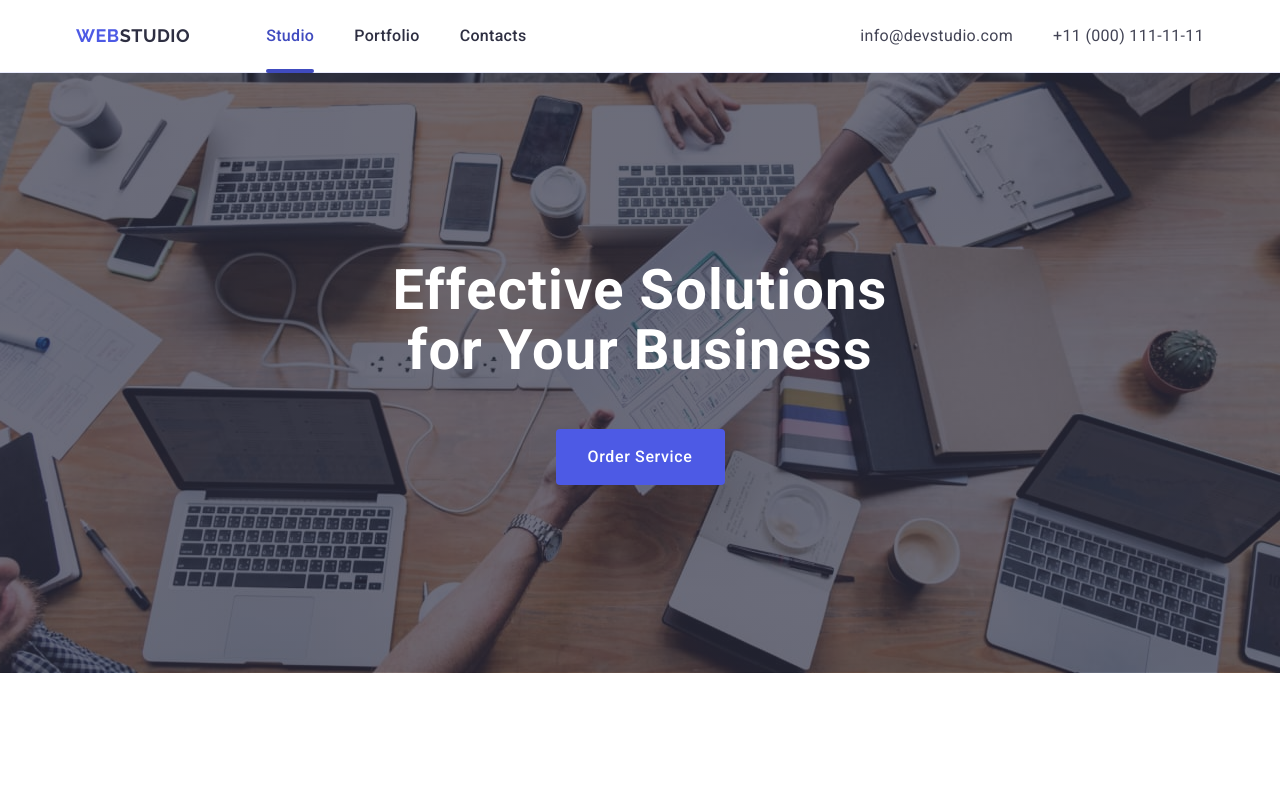
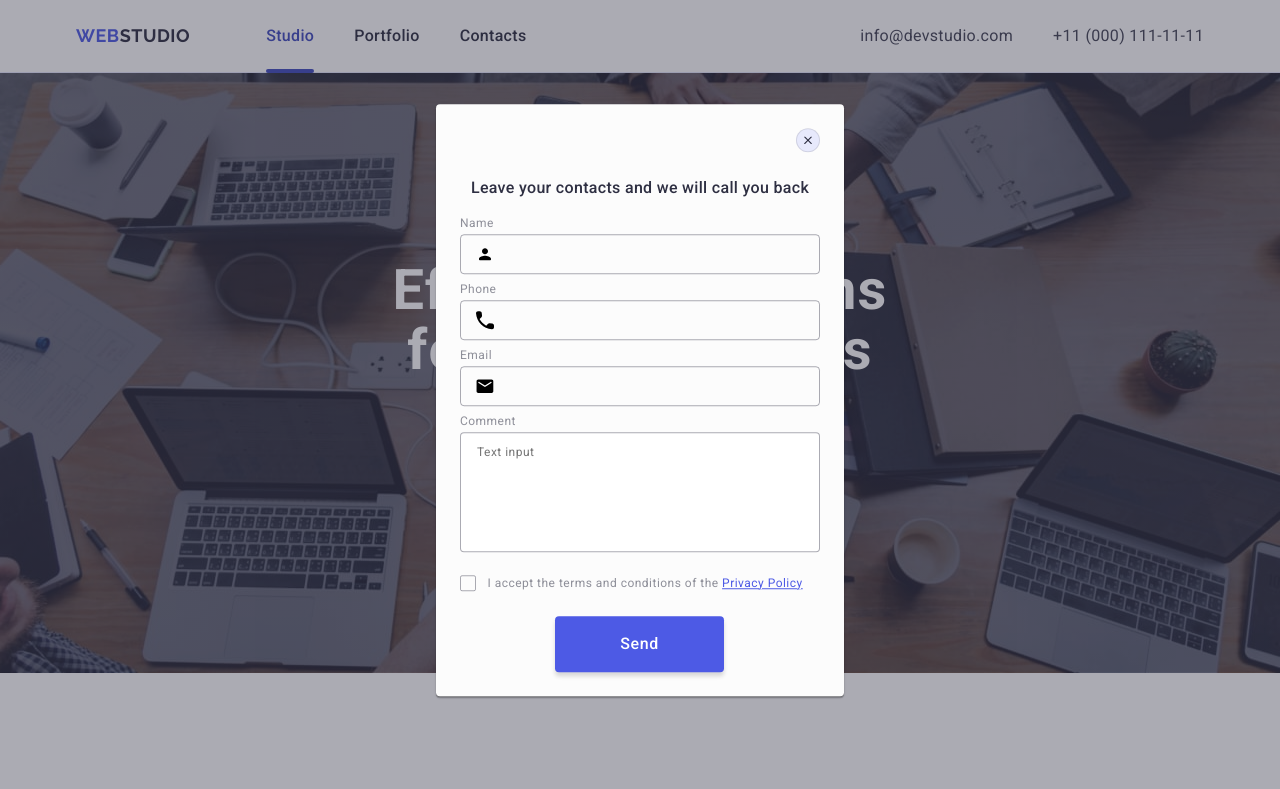
Before and after one commit to Nadiia-v/goit-markup-hw-05, a plain HTML site: page index.html in a window 1280 px wide. Shown: the top 789 px of the page. Drawn offline with nearby package versions, Linux system fonts and the light colour scheme.

Commit message:
Add new corrections

```diff
--- a/css/styles.css
+++ b/css/styles.css
@@ -641,30 +641,43 @@ img {
   border-radius: 4px;
   width: 408px;
   min-height: 584px;
-  padding-right: 24px;
-  padding-left: 24px;
-  padding-top: 72px;
+  padding: 72px 24px 24px 24px;
+  transition: transform 250ms cubic-bezier(0.4, 0, 0.2, 1);
 }
 
 .close-button {
   position: absolute;
+  display: flex;
+  justify-content: center;
+  align-items: center;
   top: 24px;
   right: 24px;
   width: 24px;
   height: 24px;
   border: 1px solid rgba(0, 0, 0, 0.1);
-  border-radius: 100%;
+  border-radius: 50%;
   background-color: #e7e9fc;
   margin-bottom: 24px;
-  transition: background-color 250ms cubic-bezier(0.4, 0, 0.2, 1);
+  transition: background-color 250ms cubic-bezier(0.4, 0, 0.2, 1),
+    border 250ms cubic-bezier(0.4, 0, 0.2, 1);
+  padding: 0;
+  cursor: pointer;
 }
+
 .modal-icon {
   fill: #2e2f42;
+  transition: fill 250ms cubic-bezier(0.4, 0, 0.2, 1);
+}
+
+.modal-icon:hover,
+.modal-icon:focus {
+  fill: #ffffff;
 }
 
 .close-button:hover,
 .close-button:focus {
-  background-color: #4d5ae5;
+  background-color: #404bbf;
+  border: none;
 }
 
 .close-button:hover + .modal-icon {
@@ -687,13 +700,17 @@ img {
   color: #2e2f42;
 }
 
+.form-wrap-container {
+  margin-bottom: 8px;
+}
+
 .form-label {
   display: block;
   margin-bottom: 4px;
   font-family: "Roboto", sans-serif;
   font-weight: 400;
   font-size: 12px;
-  line-height: 1.16667;
+  line-height: 1.17;
   letter-spacing: 0.04em;
   color: #8e8f99;
 }
@@ -704,15 +721,16 @@ img {
   width: 360px;
   height: 40px;
   padding-left: 38px;
-  outline: none;
-  transition: border 250ms cubic-bezier(0.4, 0, 0.2, 1);
+  background-color: transparent;
+  outline: transparent;
+  transition: border-color 250ms cubic-bezier(0.4, 0, 0.2, 1);
 }
 
 .form-input:focus {
   border: 1px solid #4d5ae5;
 }
 
-.form-name-icon {
+.form-icon {
   position: absolute;
   left: 16px;
   top: 50%;
@@ -720,21 +738,21 @@ img {
   transition: fill 250ms cubic-bezier(0.4, 0, 0.2, 1);
 }
 
-.form-input:focus + .form-name-icon {
+.form-input:focus + .form-icon {
   fill: #4d5ae5;
 }
 
-.form-name-icon-wrapper {
+.form-icon-wrapper {
   position: relative;
   margin-bottom: 8px;
 }
 
-.form-phone-icon-wrapper {
+.form-icon-wrapper {
   position: relative;
   margin-bottom: 8px;
 }
 
-.form-phone-icon {
+.form-icon {
   position: absolute;
   left: 16px;
   top: 50%;
@@ -742,16 +760,12 @@ img {
   transition: fill 250ms cubic-bezier(0.4, 0, 0.2, 1);
 }
 
-.form-input:focus + .form-phone-icon {
-  fill: #4d5ae5;
-}
-
-.form-email-icon-wrapper {
+.form-icon-wrapper {
   position: relative;
   margin-bottom: 8px;
 }
 
-.form-email-icon {
+.form-icon {
   position: absolute;
   left: 16px;
   top: 50%;
@@ -759,8 +773,8 @@ img {
   transition: fill 250ms cubic-bezier(0.4, 0, 0.2, 1);
 }
 
-.form-input:focus + .form-email-icon {
-  fill: #4d5ae5;
+.textarea-modal {
+  margin-bottom: 16px;
 }
 
 .comment-section {
@@ -780,24 +794,25 @@ img {
   outline: none;
 }
 
-.textarea-wrap {
-  margin-bottom: 20px;
+.checkbox {
+  margin-bottom: 24px;
 }
 
 .privacy-policy {
   font-family: "Roboto", sans-serif;
   font-weight: 400;
   font-size: 12px;
-  line-height: 1.16667;
+  line-height: 1.17;
   letter-spacing: 0.04em;
   color: #8e8f99;
 }
 
 .send-button {
+  display: block;
   border: none;
   border-radius: 4px;
   padding: 16px 32px;
-  width: 169px;
+  min-width: 169px;
   height: 56px;
   box-shadow: 0 4px 4px 0 rgba(0, 0, 0, 0.15);
   background-color: #4d5ae5;
@@ -808,8 +823,9 @@ img {
   letter-spacing: 0.04em;
   text-align: center;
   color: #fff;
-  margin-top: 24px;
   margin-left: 95px;
+  cursor: pointer;
+  transition: background-color 250ms cubic-bezier(0.4, 0, 0.2, 1);
 }
 
 .castom-checkbox {
@@ -830,8 +846,8 @@ img {
 
 .checkbox-privacy:checked + .privacy-policy .castom-checkbox {
   border: transparent;
-  background-color: #4d5ae5;
-  fill: #ffffff;
+  background-color: #404bbf;
+  fill: #f4f4fd;
 }
 
 .blue {
--- a/index.html
+++ b/index.html
@@ -465,12 +465,11 @@
           </ul>
         </div>
         <div class="container-send">
-          <label class="send-label" for="send-input">Subscribe</label>
-          <div class="input-button-container">
+          <p class="send-label">Subscribe</p>
+          <form class="input-button-container">
             <input
               type="email"
               class="subscribe-email"
-              id="send-input"
               name="subscribe-input"
               placeholder="E-mail"
             />
@@ -480,12 +479,12 @@
                 <use href="./images/icons.svg#icon-send"></use>
               </svg>
             </button>
-          </div>
+          </form>
         </div>
       </div>
     </footer>
 
-    <div class="backdrop">
+    <div class="backdrop is-open">
       <div class="modal">
         <button type="button" class="close-button">
           <svg class="modal-icon" width="8" height="8">
@@ -495,23 +494,23 @@
         <p class="modal-text">Leave your contacts and we will call you back</p>
         <form>
           <div class="form-wrap-container">
-            <label class="form-label" for="form-name"> Name</label>
-            <div class="form-name-icon-wrapper">
+            <label class="form-label" for="user-name"> Name</label>
+            <div class="form-icon-wrapper">
               <input
                 class="form-input"
                 type="text"
-                id="form-name"
+                id="user-name"
                 name="form-name"
                 required
               />
-              <svg class="form-name-icon" width="18" height="18">
+              <svg class="form-icon" width="18" height="24">
                 <use href="./images/icons.svg#icon-person"></use>
               </svg>
             </div>
           </div>
           <div class="form-wrap-container">
             <label class="form-label" for="form-phone"> Phone</label>
-            <div class="form-phone-icon-wrapper">
+            <div class="form-icon-wrapper">
               <input
                 class="form-input"
                 type="tel"
@@ -519,14 +518,14 @@
                 name="form-phone"
                 required
               />
-              <svg class="form-phone-icon" width="18" height="18">
+              <svg class="form-icon" width="18" height="24">
                 <use href="./images/icons.svg#icon-tel"></use>
               </svg>
             </div>
           </div>
           <div class="form-wrap-container">
             <label class="form-label" for="form-email"> Email</label>
-            <div class="form-email-icon-wrapper">
+            <div class="form-icon-wrapper">
               <input
                 class="form-input"
                 type="email"
@@ -534,32 +533,30 @@
                 name="form-email"
                 required
               />
-              <svg class="form-email-icon" width="18" height="18">
+              <svg class="form-icon" width="18" height="24">
                 <use href="./images/icons.svg#icon-mail"></use>
               </svg>
             </div>
           </div>
           <div class="textarea-modal">
-            <label class="form-label" for="comment-area">Comment</label>
-            <div class="textarea-wrap">
-              <textarea
-                class="comment-section"
-                name="comment-area"
-                id="comment-area"
-                placeholder="Text input"
-              ></textarea>
-            </div>
+            <label class="form-label" for="user-comment">Comment</label>
+            <textarea
+              class="comment-section"
+              name="user-comment"
+              id="user-comment"
+              placeholder="Text input"
+            ></textarea>
           </div>
           <div class="checkbox">
             <input
               class="checkbox-privacy visually-hidden"
               type="checkbox"
-              name="policy"
-              id="policy-checkbox"
-              value="policy"
+              name="user-privacy"
+              id="puser-privacy"
+              value="true"
               required
             />
-            <label for="policy-checkbox" class="privacy-policy">
+            <label for="user-privacy" class="privacy-policy">
               <span class="castom-checkbox">
                 <svg class="castom-checkbox-icon" width="10" height="8">
                   <use href="./images/icons.svg#icon-tick"></use>
```
